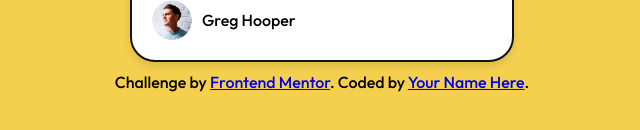
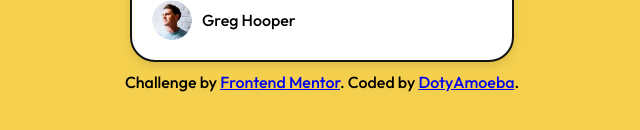
Before and after one commit to DotyAmoeba/blog-preview-card-main, a plain HTML site: page index.html in a window 1280 px wide. Shown: the part 584-714 px from the top of the page, without its empty margins (318-958 px from the left). Drawn offline with Linux system fonts and the light colour scheme.

Commit message:
the finished version

```diff
--- a/index.html
+++ b/index.html
@@ -28,7 +28,7 @@
 
   <div class="attribution">
     Challenge by <a href="https://www.frontendmentor.io?ref=challenge" target="_blank">Frontend Mentor</a>.
-    Coded by <a href="#">Your Name Here</a>.
+    Coded by <a href="https://github.com/DotyAmoeba">DotyAmoeba</a>.
   </div>
 </body>
 </html>
```
